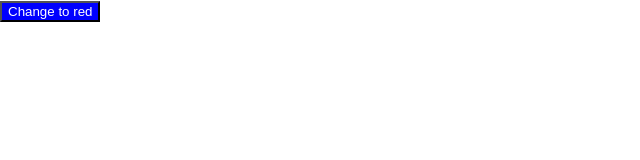
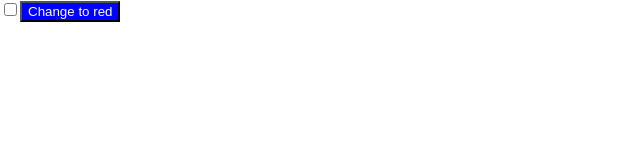
Before and after one commit to leminhhieu98py/Jest-and-React-testing-library, a React (Create React App) app: page / in a window 1280 px wide. Shown: the top 160 px of the page, without its empty margins (0-640 px from the left). Built offline with nearby package versions, Linux system fonts and the light colour scheme.

Commit message:
Add checkbox feature

```diff
--- a/src/App.js
+++ b/src/App.js
@@ -4,14 +4,17 @@ import { PRIMARY_COLOR, SECONDARY_COLOR } from './color';
 
 function App() {
   const [color, setColor] = useState(PRIMARY_COLOR);
+  const [isCheck, setIsCheck] = useState(false);
 
   return (
     <div>
+      <input type="checkbox" onClick={(e) => setIsCheck(e.target.checked)} />
       <button
         onClick={() =>
           setColor(color === PRIMARY_COLOR ? SECONDARY_COLOR : PRIMARY_COLOR)
         }
         style={{ backgroundColor: color, color: '#fff' }}
+        disabled={isCheck}
       >
         Change to {color === PRIMARY_COLOR ? SECONDARY_COLOR : PRIMARY_COLOR}
       </button>
```
